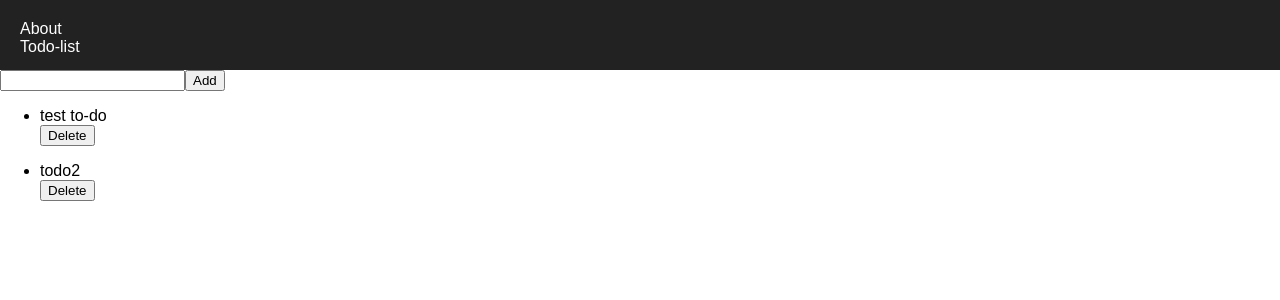
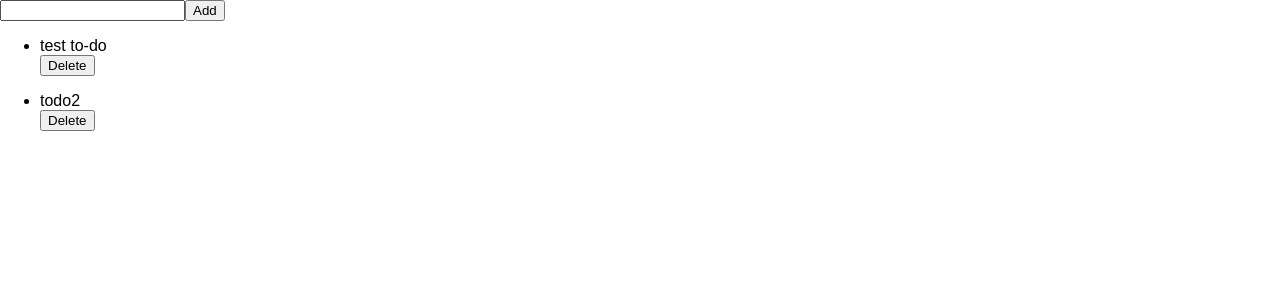
Before and after one commit to vancass/techladies-test, a React (Create React App) app in the folder client/: page /todo in a window 1280 px wide. Shown: the top 300 px of the page. Built offline with nearby package versions, Linux system fonts and the light colour scheme.

Commit message:
Route is working

```diff
--- a/client/package.json
+++ b/client/package.json
@@ -6,7 +6,8 @@
   "dependencies": {
     "react": "^16.4.2",
     "react-dom": "^16.4.2",
-    "react-scripts": "1.1.4"
+    "react-scripts": "1.1.4",
+    "react-router-dom": "^4.3.1"
   },
   "scripts": {
     "start": "react-scripts start",
--- /dev/null
+++ b/client/src/components/About.jsx
@@ -0,0 +1,11 @@
+import React, {Component} from 'react';
+
+class About extends Component{
+    render(){
+        return(
+            <div>About</div>
+        );
+    }
+}
+
+export default About;
--- a/client/src/components/App.js
+++ b/client/src/components/App.jsx
@@ -1,6 +1,7 @@
 import React, { Component } from 'react';
 import './App.css';
-import TodoAppList from './TodoAppList'
+import TodoAppList from './TodoAppList.jsx';
+import Routes from './Routes.jsx';
 
 class App extends Component {
   // state = {
@@ -23,13 +24,15 @@ class App extends Component {
 
   render() {
     return (
-      <div className="App">
-        <header className="App-header">
-          <div className="App-about">About</div>
-          <div className="App-todo">Todo-list</div>
-        </header>
-        <TodoAppList/>
-      </div>
+      <Routes/>
+
+      // <div className="App">
+      //   <header className="App-header">
+      //     <div className="App-about">About</div>
+      //     <div className="App-todo">Todo-list</div>
+      //   </header>
+      //   <TodoAppList/>
+      // </div>
     );
   }
 }
--- /dev/null
+++ b/client/src/components/NotFound.jsx
@@ -0,0 +1,11 @@
+import React, {Component} from 'react';
+
+class NotFound extends Component{
+    render(){
+        return(
+            <div>Not Found</div>
+        );
+    }
+}
+
+export default NotFound;
--- /dev/null
+++ b/client/src/components/Routes.jsx
@@ -0,0 +1,23 @@
+import React, {Component} from 'react';
+import {BrowserRouter, Switch, Route} from 'react-router-dom';
+
+import About from './About.jsx';
+import TodoAppList from './TodoAppList';
+import NotFound from './NotFound';
+
+class Routes extends Component{
+    render(){
+        return(
+            <BrowserRouter>
+                <Switch>
+                    <Route exact path="/" component={About}/>
+                    <Route path="/about" component={About}/>
+                    <Route exact path="/todo" component={TodoAppList}/>
+                    <Route component={NotFound}/>
+                </Switch>
+            </BrowserRouter>
+        );
+    }
+}
+
+export default Routes;
--- a/client/src/components/TodoAppList.js
+++ b/client/src/components/TodoAppList.jsx
@@ -1,7 +1,7 @@
 import React, {Component} from 'react';
 import './TodoAppList.css';
-import Todo from './Todo';
-import AddEntry from './AddEntry';
+import Todo from './Todo.jsx';
+import AddEntry from './AddEntry.jsx';
 
 class TodoAppList extends Component{
     constructor(props){
--- a/client/src/index.js
+++ b/client/src/index.js
@@ -1,7 +1,7 @@
 import React from 'react';
 import ReactDOM from 'react-dom';
 import './index.css';
-import App from './components/App';
+import App from './components/App.jsx';
 import registerServiceWorker from './registerServiceWorker';
 
 ReactDOM.render(<App />, document.getElementById('root'));
--- a/package.json
+++ b/package.json
@@ -10,6 +10,7 @@
   },
   "dependencies": {
     "express": "^4.16.2"
+
   },
   "devDependencies": {
     "concurrently": "^3.5.0"
```
Also changed, not shown: client/src/components/AddEntry.jsx (renamed from client/src/components/AddEntry.js), client/src/components/Todo.jsx (renamed from client/src/components/Todo.js), 2 other files (tests, documents, lock files or other folders). Lines whose indentation alone changed are shown as unchanged.
